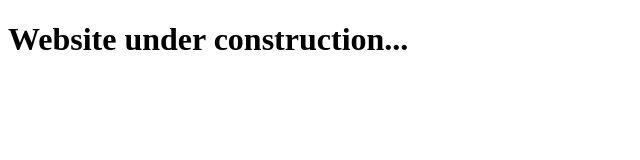
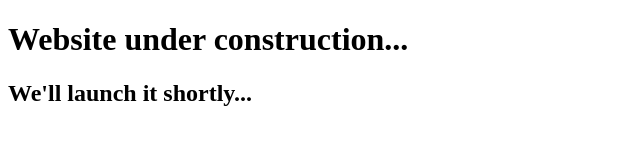
Before and after one commit to dheepan-account/dheepan-project, a plain HTML site: page index.html in a window 1280 px wide. Shown: the whole page, without its empty margins (0-640 px from the left). Drawn offline with Linux system fonts and the light colour scheme.

Commit message:
Update index.html

```diff
--- a/index.html
+++ b/index.html
@@ -6,5 +6,6 @@
 
   <body>
     <h1>Website under construction... </h1>
+    <h2>We'll launch it shortly... </h2>
   </body>
 </html>
```
